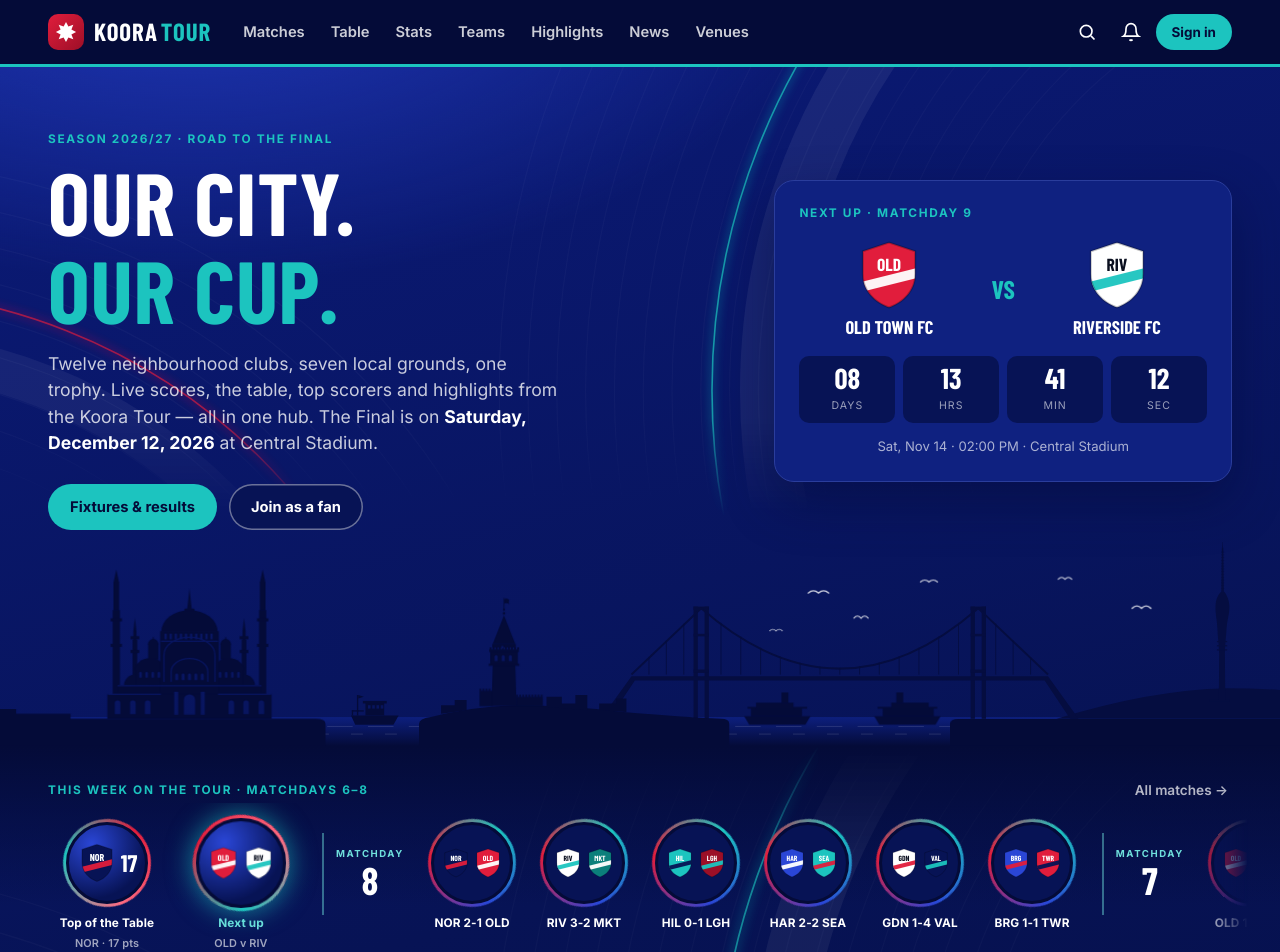
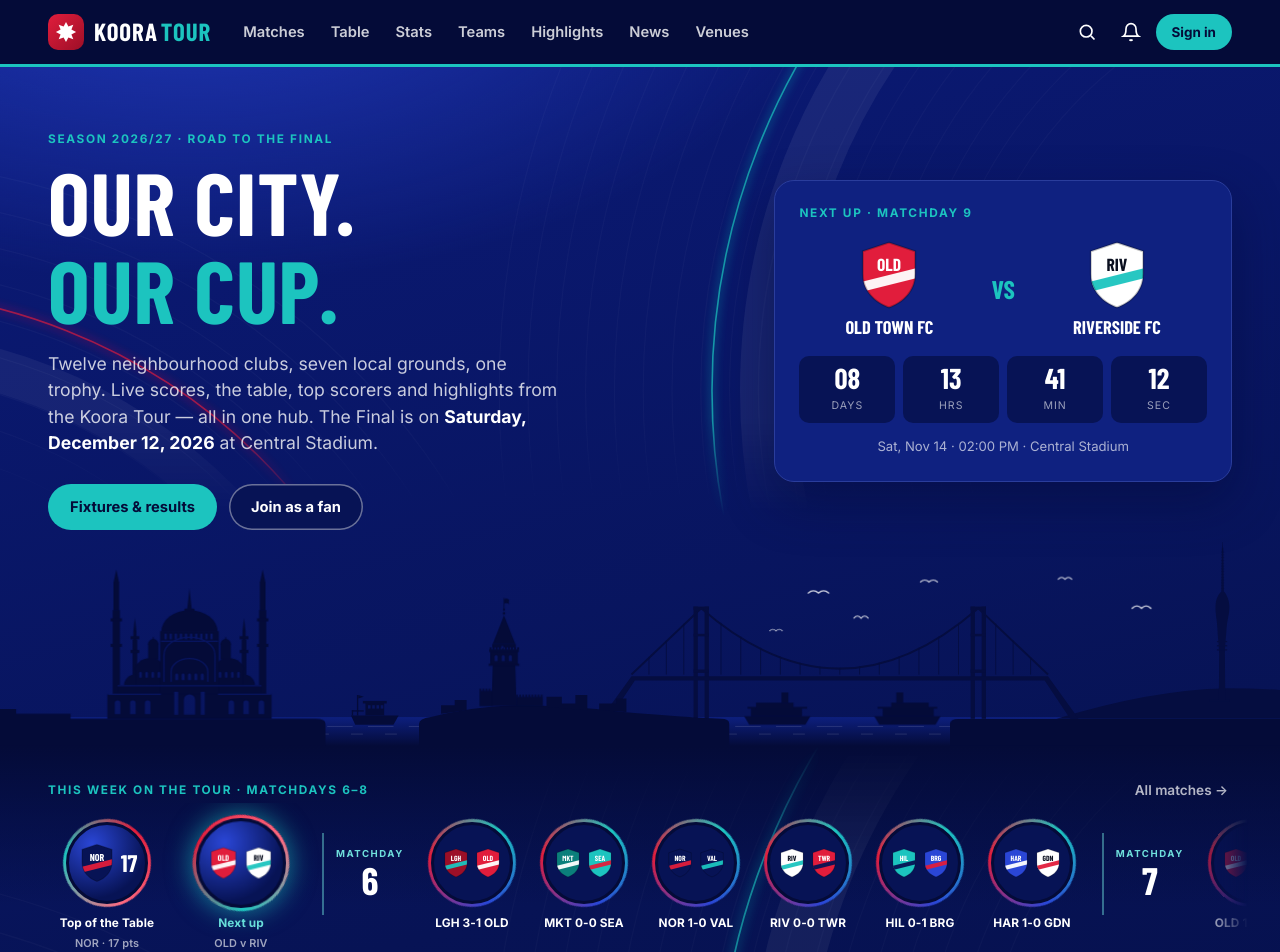
Before and after one commit to omrsallam/Koora-Tour, a React (Vite) app: page / in a window 1280 px wide. Shown: the top 952 px of the page. Built offline with nearby package versions, Linux system fonts and the light colour scheme; a web font is replaced by a local one.

Commit message:
Show results circles in matchday order (oldest to latest)
Co-Authored-By: Claude Opus 5.5 <noreply@anthropic.com>
Claude-Session: https://claude.ai/code/session_01WQW8e2HQiqEKeeqjLDHUgk

```diff
--- a/src/pages/Home.tsx
+++ b/src/pages/Home.tsx
@@ -86,14 +86,14 @@ function MatchdayStories({ onOpen }: { onOpen: (h: Highlight) => void }) {
     const t = window.setInterval(() => setSpot((i) => i + 1), 1700);
     return () => window.clearInterval(t);
   }, [spotPaused]);
-  // Results from the last three matchdays (newest first), each week introduced by a label.
+  // Results from the last three matchdays in date order (oldest → latest), each week introduced by a label.
   const playedRounds = [...new Set(db.matches.filter((m) => m.stage === 'league' && m.status === 'finished').map((m) => m.round))].sort((x, y) => y - x);
   const lastRound = playedRounds[0] ?? 0;
-  const weeks = playedRounds.slice(0, 3).map((round) => ({
+  const weeks = playedRounds.slice(0, 3).reverse().map((round) => ({
     round,
     matches: db.matches.filter((m) => m.stage === 'league' && m.round === round && m.status === 'finished').sort((x, y) => x.kickoff.localeCompare(y.kickoff)),
   }));
-  const latest = weeks[0]?.matches ?? [];
+  const latest = weeks[weeks.length - 1]?.matches ?? [];
 
   // Feature circles, UCL-style: Goal of the Week, Player of the Week, Top of the Table, Next up.
   const goalsIn = (m: Match) => score(m)[0] + score(m)[1];
@@ -154,7 +154,7 @@ function MatchdayStories({ onOpen }: { onOpen: (h: Highlight) => void }) {
   return (
     <div className="stories-section">
       <div className="container">
-        {lastRound > 0 && <div className="stories-head"><span className="kicker" style={{ margin: 0 }}>This week on the tour · Matchdays {weeks[weeks.length - 1].round}–{lastRound}</span><Link to="/matches" className="link-btn on-dark">All matches →</Link></div>}
+        {lastRound > 0 && <div className="stories-head"><span className="kicker" style={{ margin: 0 }}>This week on the tour · Matchdays {weeks[0].round}–{lastRound}</span><Link to="/matches" className="link-btn on-dark">All matches →</Link></div>}
         <div onMouseEnter={() => setSpotPaused(true)} onMouseLeave={() => setSpotPaused(false)} onFocusCapture={() => setSpotPaused(true)} onBlurCapture={() => setSpotPaused(false)}>
         <AutoRail label="Latest on the tour" tone="dark" interval={2400}>
           {entries.map((e, idx) => {
```
